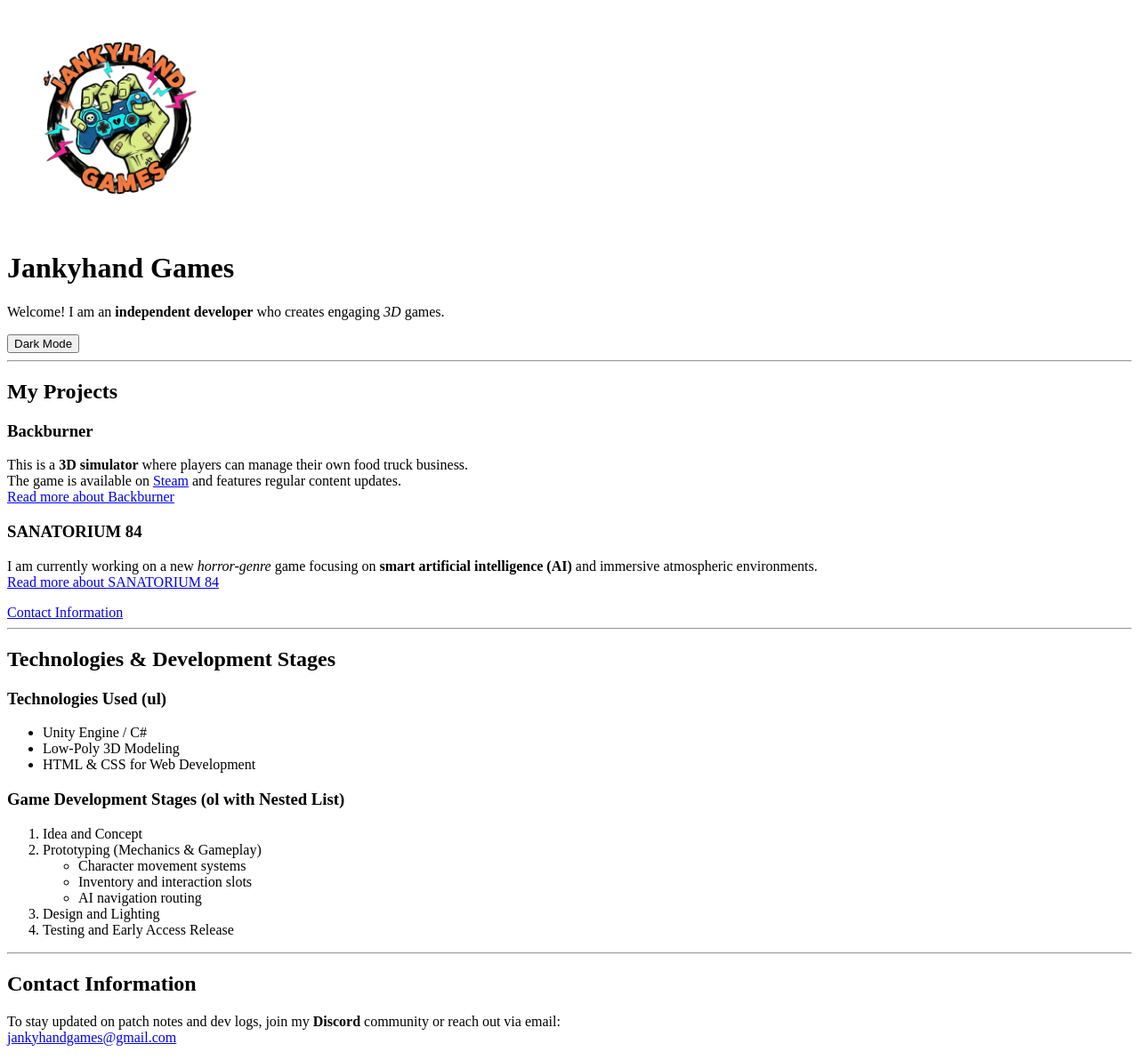
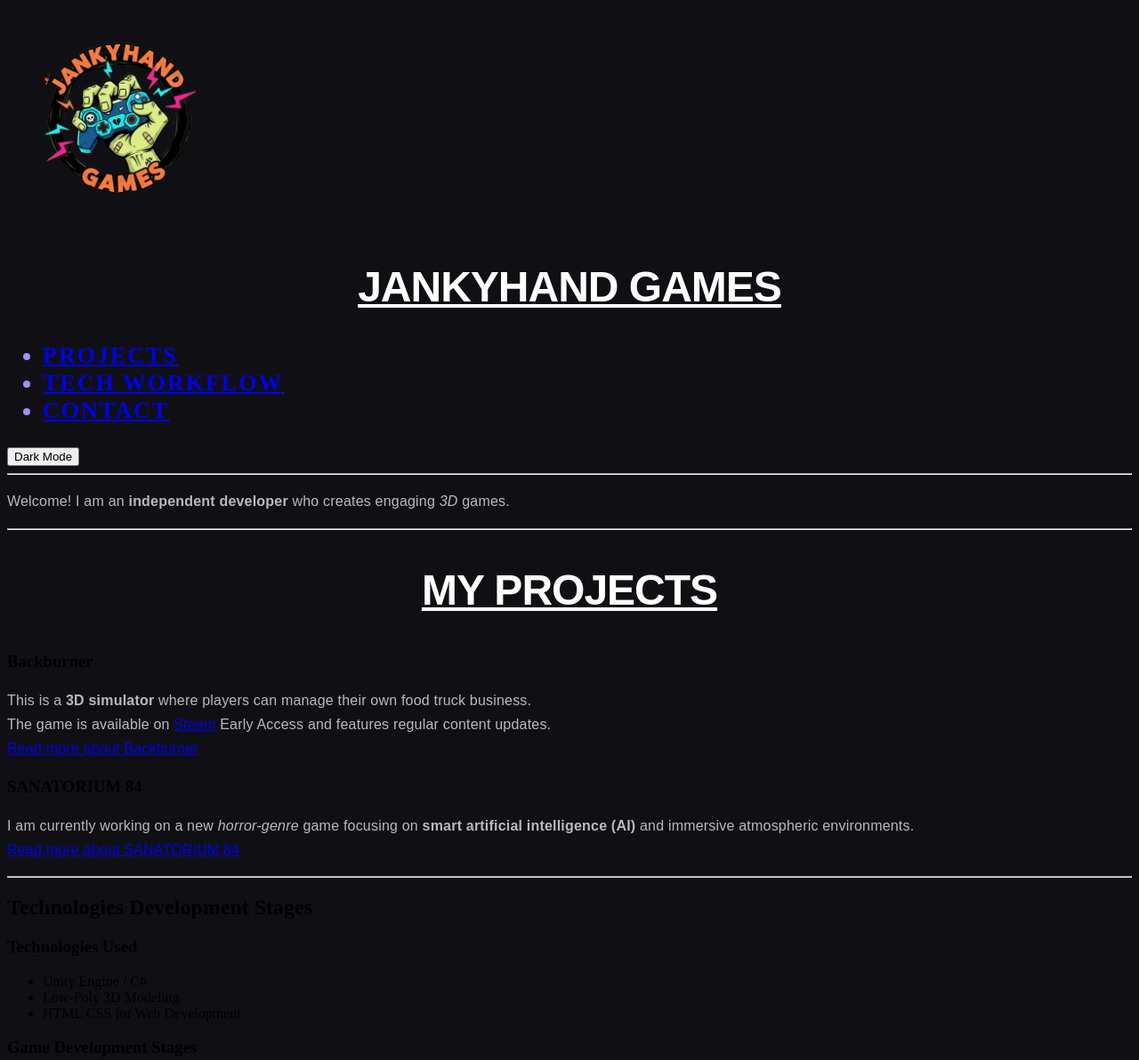
Before and after one commit to DavitKhelashvili771/HTML-Portfolio, a plain HTML site: page index.html in a window 1280 px wide. Shown: the top 1192 px of the page at 89% size. Drawn offline with Linux system fonts and the light colour scheme.

Commit message:
added css

```diff
--- a/index.html
+++ b/index.html
@@ -5,51 +5,83 @@
     <meta name="viewport" content="width=device-width, initial-scale=1.0" />
     <title>JankyHand Games | Portfolio</title>
     <link rel="icon" href="./images/Logo.png" />
+    <link rel="stylesheet" href="./style.css" />
   </head>
-  <body>
-    <img src="./images/Logo.png" alt="Developer Studio Logo" width="250">
+  <body class="page-body">
+    <header class="site-header">
+      <div class="header-brand">
+        <img src="./images/Logo.png" alt="Jankyhand Games Logo" width="250" class="studio-logo" />
+        <h1 class="site-title">Jankyhand Games</h1>
+      </div>
 
-    <!-- Main Header -->
-    <h1>Jankyhand Games</h1>
-    <p>Welcome! I am an <strong>independent developer</strong> who creates engaging <em>3D</em> games.</p>
+      <nav class="main-nav" aria-label="Primary Navigation">
+        <ul class="nav-list">
+          <li><a href="#projects">Projects</a></li>
+          <li><a href="#workflow">Tech Workflow</a></li>
+          <li><a href="#contact">Contact</a></li>
+        </ul>
+      </nav>
 
-    <button>Dark Mode</button>
+      <button type="button" class="theme-toggle-btn">Dark Mode</button>
+    </header>
 
-    <hr>
+    <hr />
 
-    <!-- Section 1 -->
-    <h2>My Projects</h2>
+    <main class="main-content">
+      <section class="intro-section" aria-label="Introduction">
+        <p class="intro-text">
+          Welcome! I am an <strong class="highlight">independent developer</strong> who creates engaging
+          <em class="genre-emphasis">3D</em> games.
+        </p>
+      </section>
 
+      <hr />
+
+      <!-- Section 1: Projects -->
+      <section id="projects" class="projects-section">
+        <h2 class="projects-title">My Projects</h2>
+
+        <article class="project-card">
           <h3>Backburner</h3>
-    <p>
-        This is a <strong>3D simulator</strong> where players can manage their own food truck business. <br>
-        The game is available on <a href="https://store.steampowered.com/app/4410980/Backburner/" target="_blank"><u>Steam</u></a> and features regular content updates. <br>
-        <a href="backburner.html">Read more about Backburner</a>
+          <p class="project-desc">
+            This is a <strong>3D simulator</strong> where players can manage their own food truck
+            business. <br />
+            The game is available on
+            <a href="https://store.steampowered.com/app/4410980/Backburner/" target="_blank"><u>Steam</u></a>
+            <span class="badge">Early Access</span> and features regular content updates. <br />
+            <a href="backburner.html" class="project-link">Read more about Backburner</a>
           </p>
+        </article>
 
+        <article class="project-card">
           <h3>SANATORIUM 84</h3>
-    <p>
-        I am currently working on a new <em>horror-genre</em> game focusing on <strong>smart artificial intelligence (AI)</strong> and immersive atmospheric environments. <br>
-        <a href="sanatorium84.html">Read more about SANATORIUM 84</a>
+          <p class="project-desc">
+            I am currently working on a new <em>horror-genre</em> game focusing on
+            <strong>smart artificial intelligence (AI)</strong> and immersive atmospheric
+            environments. <br />
+            <a href="sanatorium84.html" class="project-link">Read more about SANATORIUM 84</a>
           </p>
-    <a href="#contact">Contact Information</a>
-    <hr>
+        </article>
+      </section>
+
+      <hr />
 
       <!-- Section 2: Lists -->
-    <h2>Technologies & Development Stages</h2>
+      <section id="workflow" class="workflow-section">
+        <h2>Technologies  Development Stages</h2>
 
-    <h3>Technologies Used (ul)</h3>
-    <ul>
+        <h3>Technologies Used</h3>
+        <ul class="tech-list">
           <li>Unity Engine / C#</li>
           <li>Low-Poly 3D Modeling</li>
-        <li>HTML & CSS for Web Development</li>
+          <li>HTML CSS for Web Development</li>
         </ul>
 
-    <h3>Game Development Stages (ol with Nested List)</h3>
-    <ol>
+        <h3>Game Development Stages</h3>
+        <ol class="stages-list">
           <li>Idea and Concept</li>
           <li>
-            Prototyping (Mechanics & Gameplay)
+            Prototyping (Mechanics Gameplay)
             <!-- Nested List -->
             <ul>
               <li>Character movement systems</li>
@@ -60,14 +92,22 @@
           <li>Design and Lighting</li>
           <li>Testing and Early Access Release</li>
         </ol>
+      </section>
 
-    <hr>
+      <aside id="contact" class="contact-aside">
+        <h2>Contact Information</h2>
+        <p>
+          To stay updated on patch notes and dev logs, join my <strong>Discord</strong> community or
+          reach out via email: <br />
+          <a href="mailto:jankyhandgames@gmail.com" class="email-link">jankyhandgames@gmail.com</a>
+        </p>
+      </aside>
+    </main>
 
-    <!-- Section 3 -->
-    <h2 id="contact">Contact Information</h2>
-    <p>
-        To stay updated on patch notes and dev logs, join my <strong>Discord</strong> community or reach out via email: <br>
-        <a href="mailto:jankyhandgames@gmail.com">jankyhandgames@gmail.com</a>
-    </p>
+    <hr />
+
+    <footer class="site-footer">
+      <p><span class="copyright-year">2026</span> Jankyhand Games. All rights reserved.</p>
+    </footer>
   </body>
 </html>
--- /dev/null
+++ b/style.css
@@ -0,0 +1,37 @@
+.page-body{
+    background-color: #101014;
+}
+.intro-text,.project-desc{
+    color: #B8B8C2;
+    font-family: Arial, Helvetica, sans-serif;
+    font-size: 16px;
+    font-weight: 400;
+    font-style: normal;
+    line-height: 1.7;
+    letter-spacing: 0.2px;
+    text-align: left;
+    text-decoration: none;
+}
+.site-title, .projects-title{
+    color: #FFFFFF;
+    font-family: Arial, Helvetica, sans-serif;
+    font-size: 48px;
+    font-weight: 700;
+    font-style: normal;
+    line-height: 1.2;
+    letter-spacing: -1px;
+    text-align: center;
+    text-transform: uppercase;
+    text-decoration: underline;
+}
+.nav-list{
+    color: #A78BFA;
+    font-size: 26px;
+    font-weight: 700;
+    font-style: normal;
+    line-height: 1.2;
+    letter-spacing: 2px;
+    text-align: left;
+    text-transform: uppercase;
+    text-decoration: underline;
+}
```
Also changed, not shown: backburner.html (+39 -11 lines), sanatorium84.html (+29 -9 lines). Lines whose indentation alone changed are shown as unchanged.
